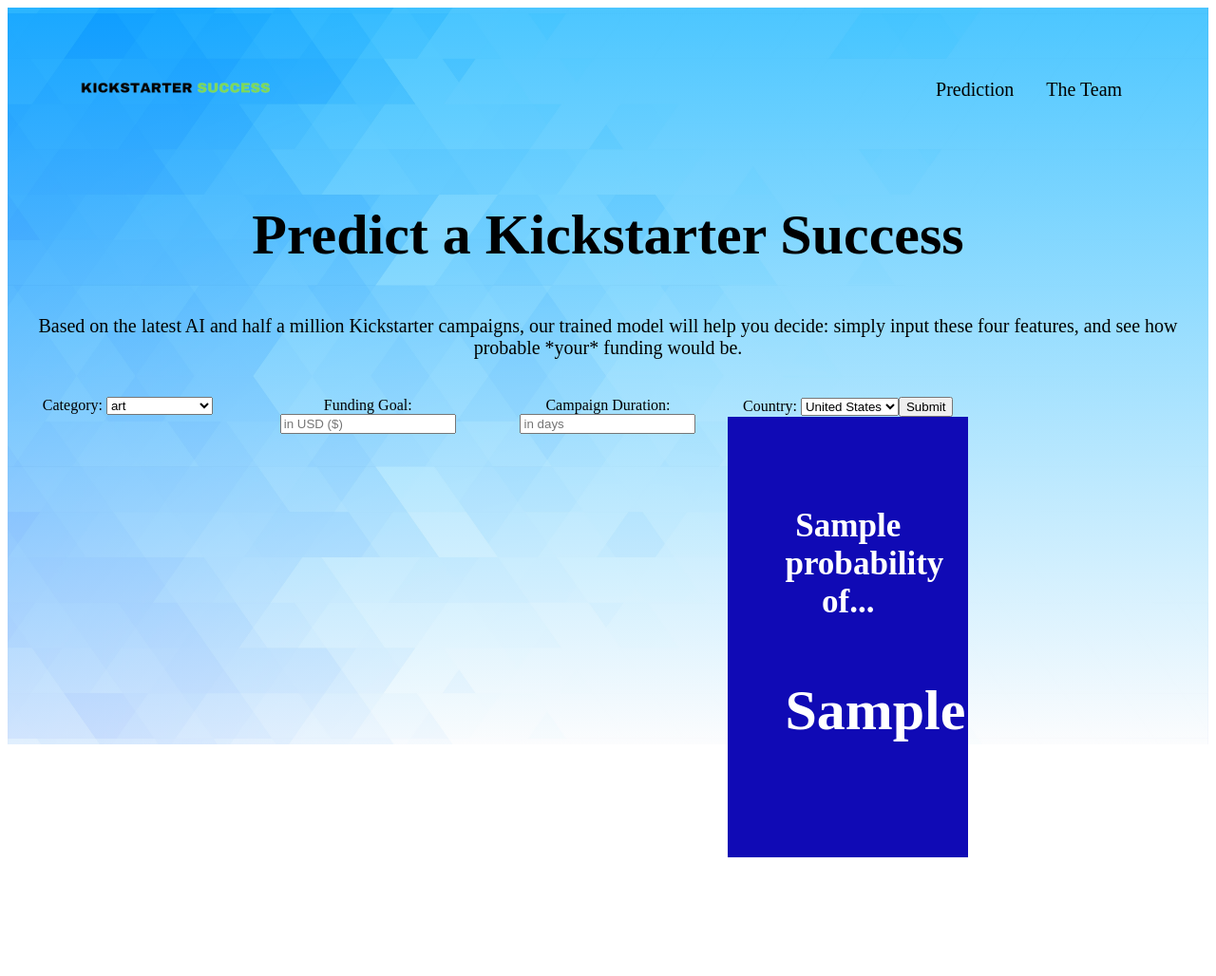
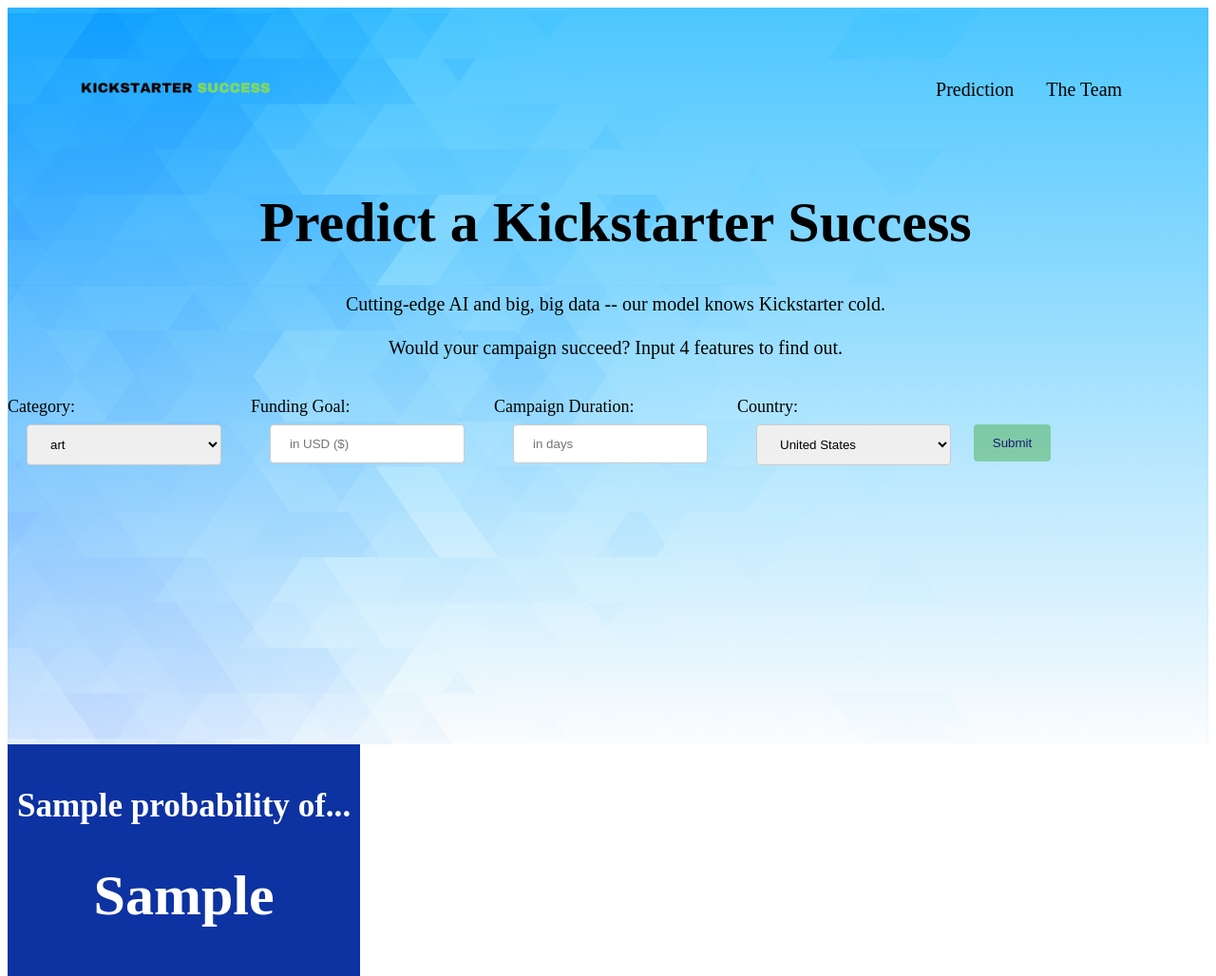
Before and after one commit to yalyakoob/Kickstarter_Success, a Flask app: template predictor_app/templates/reveal.html in a window 1280 px wide. Shown: the whole page at 95% size. Before the commit the page ends 903 px from the top, so only its background shows below. Run offline with Flask 2, Linux system fonts and the light colour scheme; the template is opened without the code that fills it: most values are stand-ins (such as "Sample title", 1, 10 or a date in 2020); parts of the project's set-up code (start-up, migrations or seed data) failed here and were passed over.

Commit message:
in reveal.html, style of drumroll too low

```diff
--- a/predictor_app/static/pages/predict.html
+++ b/predictor_app/static/pages/predict.html
@@ -74,7 +74,7 @@
         } */
 
         .drum_roll {
-            padding: 60px;
+            padding: 10px;
             text-align: center;
             background: #1abc9c;
             color: white;
--- a/predictor_app/templates/reveal.html
+++ b/predictor_app/templates/reveal.html
@@ -3,100 +3,110 @@
     <head>
         <meta name="viewport" content="with=device-width, intitial-scale=1.0" />
         <style>
-          .dropbtn {
-            background-color: #04AA6D;
-            color: white;
-            padding: 16px;
-            font-size: 16px;
-            border: none;
-            cursor: pointer;
+
+        p {
+          font-size: 18px;
         }
 
-          .dropbtn:hover, .dropbtn:focus {
-            background-color: #3e8e41;
+        .feature_str {
+          size: auto;
+          /* font-family: verdana; */
+          float: left;
+          width: 20%;
+          font-size: 18px;
+          text-align: left;
         }
 
-          #myInput {
-            box-sizing: border-box;
-            /* background-image: url('...png'); */
-            background-position: 14px 12px;
-            background-repeat: no-repeat;
-            font-size: 16px;
-            padding: 14px 20px 12px 45px;
-            border: none;
-            border-bottom: 1px solid #ddd;
+        .feature_num {
+          size: auto;
+          /* font-family: verdana; */
+          float: left;
+          width: 20%;
+          font-size: 18px;
+          text-align: left;
         }
 
-          #myInput:focus {outline: 3px solid #ddd;}
-
-          .dropdown {
-            position: relative;
-            /* display: inline-block; */
-            float: left;
-            width: 20%;
+        input[type=text], input[type=number], select {
+          width: 80%;
+          padding: 12px 20px;
+          margin: 8px 20px;
+          display: inline-block;
+          border: 1px solid #ccc;
+          border-radius: 4px;
+          box-sizing: border-box;
         }
 
-          .dropdown-content {
-            display: none;
+        input[type=submit] {
+          /* width: 10%; */
+          background: rgba(76, 175, 80, 0.5);
+          /* background-color:peachpuff; */
+          color: midnightblue;
+          padding: 12px 20px;
+          margin: 8px 4px;
+          border: none;
+          border-radius: 4px;
+          cursor: pointer;
+          /* float: right; */
           position: absolute;
-            background-color: #f6f6f6;
-            min-width: 230px;
-            overflow: auto;
-            border: 1px solid #ddd;
-            z-index: 1;
+          /* z-index: -1; */
+          /* right: 1px; */
+          text-align: center;
         }
 
-          .dropdown-content a {
-            color: black;
-            padding: 12px 16px;
-            text-decoration: none;
-            display: block;
+        input[type=submit]:hover {
+          background-color:rosybrown;
         }
 
-          .dropdown a:hover {background-color: #ddd;}
-
-          .show {display: block;}
+        blockquote {
+          font-size: 20px;
+          border-radius: 8px;
+          width: 50%;
+        }
 
         .drum_roll {
-            padding: 60px;
+          padding: 10px;
           text-align: center;
-            background: #100ab5;
+          background: #0d32a2;
           color: white;
           font-size: 30px;
+          position: absolute;
         }
 
         </style>
+
         <title>Kickstarter Success Prediction</title>
         <link rel="stylesheet" href="{{ url_for('static', filename='assets/main.css') }}" />
         <link rel="preconnect" href="https://fonts.googleapis.com" />
-        <link rel="icon" type="image/png" href="..static/images/kickstarter.png" sizes="300" />
+        <link rel="icon" type="image/png" href="{{ url_for('static', filename='images/kickstarter.png') }}" sizes="300" />
     </head>
-    <body>
+
     <section class="header">
         <nav>
-                <a href="main.html"><img src="..static/images/kickstarter.png" alt="" /></a>
+          <a href="main.html"><img src="{{ url_for('static', filename='images/kickstarter.png') }}" alt="" /></a>
           <div class="nav-links" id="navLinks">
-
             <ul>
-                            <li><a href="../static/pages/predict.html">Prediction</a></li>
+              <li><a href="{{ url_for('static', filename='pages/predict.html') }}">Prediction</a></li>
               <!--<li><a href="Add a link to an article">Article</a></li>-->
               <!--<li><a href="prafsafafsml">asfdaad</a></li>-->
               <li><a href="../pages/team.html">The Team</a></li>
 
             </ul>
           </div>
+        </nav>
+    </section>
 
-            </nav>
+    <body>
         <div class="text-box">
 
             <h1>Predict a Kickstarter Success</h1>
-                <p>Based on the latest AI and half a million Kickstarter campaigns, our trained model will help you decide: simply input these four features, and see how probable *your* funding would be.<br></p>
+            <p>Cutting-edge AI and big, big data -- our model knows Kickstarter cold.<br><br>Would your campaign succeed? Input 4 features to find out.</p>
 
             <form action="/foresight" method="post">
                 <div class="fields">
-                      <div class="dropdown">
+
+                    <div class="feature_str">
                         <label for="project_category">Category:</label>
-                        <select id="project_category" name="project_category" placeholder="a project like...">
+                        <select id="project_category" name="project_category" placeholder="a project like..." required>
                             <option value="art">art</option>
                             <option value="music">music</option>
                             <option value="crafts">crafts</option>
@@ -115,19 +125,19 @@
                         </div>
                     </div>
 
-                    <div class="dropdown">
+                    <div class="feature_num">
                         <label for="funding_goal">Funding Goal:</label>
-                        <input type="number" id="funding_goal" name="funding_goal" placeholder="in USD ($)">
+                        <input type="number" min="1" max="999999" id="funding_goal" name="funding_goal" placeholder="in USD ($)" required>
                     </div>
 
-                    <div class="dropdown">
+                    <div class="feature_num">
                         <label for="funding_period">Campaign Duration:</label>
-                        <input type="number" id="funding_period" name="funding_period" placeholder="in days">
+                        <input type="number" min="1" max="3650" id="funding_period" name="funding_period" placeholder="in days" required>
                     </div>
 
-                    <div class="dropdown">
+                    <div class="feature_str">
                         <label for="country">Country:</label>
-                        <select id="country" name="country" placeholder="where you live">
+                        <select id="country" name="country" placeholder="where you live" required>
                             <option value="US">United States</option>
                             <option value="CA">Canada</option>
                             <option value="GB">Great Britain</option>
@@ -137,12 +147,10 @@
                             <option value="other">Saturn</option>
                     </div>
 
-
+                    <div class="action">
+                        <li><input type="submit" value="Submit" class="button primary"></input></li>
                     </div>
-                    <ul class="actions">
-                        <li><input type="submit" value="Submit" class="button primary"></input></li>
-                    </ul>
-                    <section>
+                </div>
                 <div>
                 <table>
                   <div class="drum_roll">
@@ -151,34 +159,10 @@
                   </div>
                 </table>
                 </div>
-                    </section>
 
             </form>
         </div>
 
-        </section>
     </body>
-    <!-- <script>
-        /* When the user clicks on the button,
-        toggle between hiding and showing the dropdown content */
-        function flip() {
-          document.getElementById("myDropdown").classList.toggle("show");
-        }
 
-        function filter() {
-          var input, filter, ul, li, a, i;
-          input = document.getElementById("myInput");
-          filter = input.value.toUpperCase();
-          div = document.getElementById("myDropdown");
-          a = div.getElementsByTagName("a");
-          for (i = 0; i < a.length; i++) {
-            txtValue = a[i].textContent || a[i].innerText;
-            if (txtValue.toUpperCase().indexOf(filter) > -1) {
-              a[i].style.display = "";
-            } else {
-              a[i].style.display = "none";
-            }
-          }
-        }
-        </script> -->
 </html>
```
Lines whose indentation alone changed are shown as unchanged.
